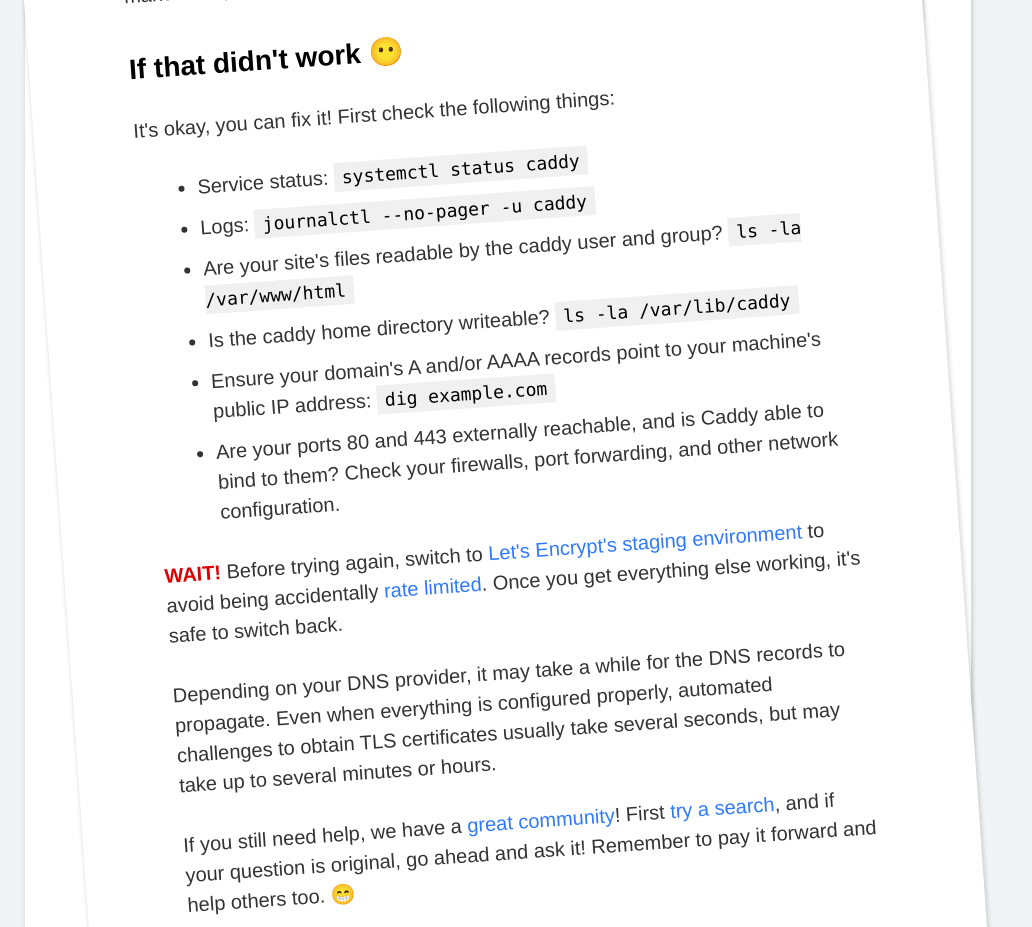
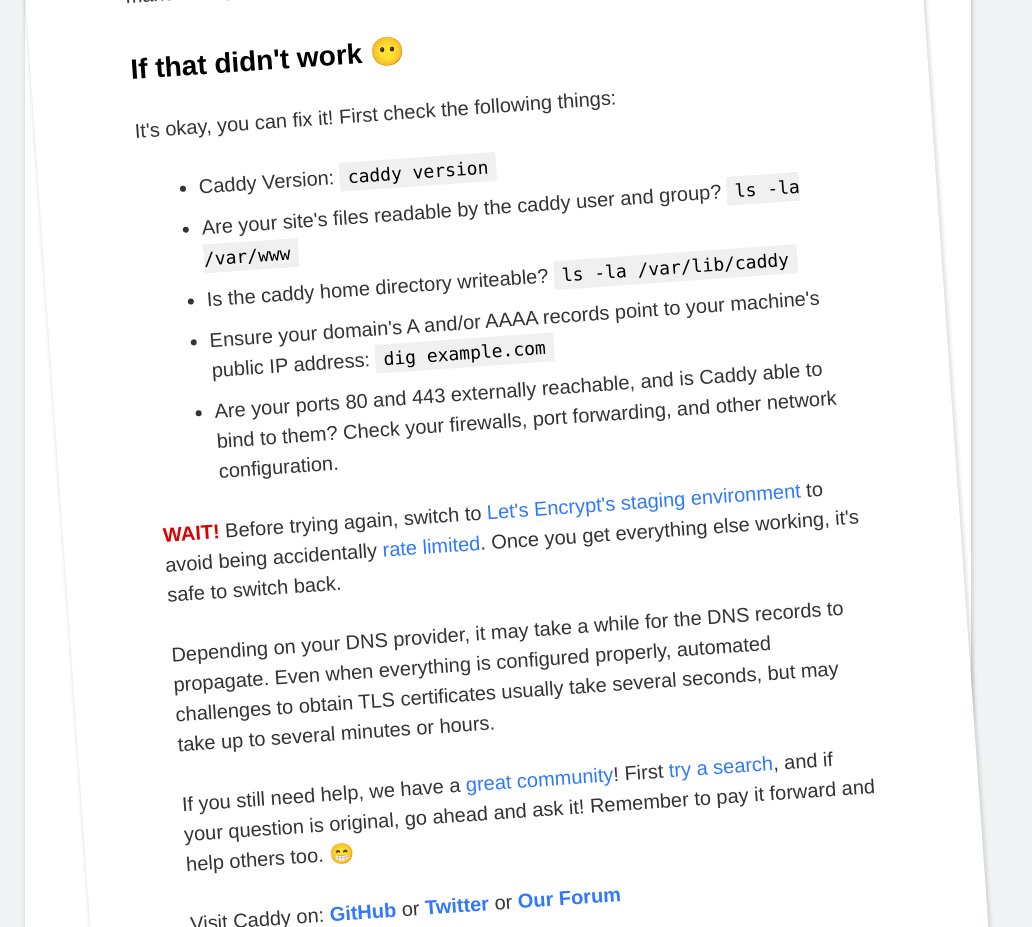
Before and after one commit to deck-app/caddy, a plain HTML site: page index.html in a window 1280 px wide. Shown: the part 1140-2067 px from the top of the page, without its empty margins (0-1032 px from the left). Drawn offline with Linux system fonts and the light colour scheme.

Commit message:
update version

```diff
--- a/index.html
+++ b/index.html
@@ -230,9 +230,9 @@
 					It's okay, you can fix it! First check the following things:
 				</p>
 				<ul>
-					<li>Service status: <code>systemctl status caddy</code></li>
-					<li>Logs: <code>journalctl --no-pager -u caddy</code></li>
-					<li>Are your site's files readable by the caddy user and group? <code>ls -la /var/www/html</code></li>
+					<li>Caddy Version: <code>caddy version</code></li>
+					<!-- <li>Logs: <code>journalctl --no-pager -u caddy</code></li> -->
+					<li>Are your site's files readable by the caddy user and group? <code>ls -la /var/www</code></li>
 					<li>Is the caddy home directory writeable? <code>ls -la /var/lib/caddy</code></li>
 					<li>Ensure your domain's A and/or AAAA records point to your machine's public IP address: <code>dig example.com</code></li>
 					<li>Are your ports 80 and 443 externally reachable, and is Caddy able to bind to them? Check your firewalls, port forwarding, and other network configuration.</li>
```
Also changed, not shown: 5 other files.
